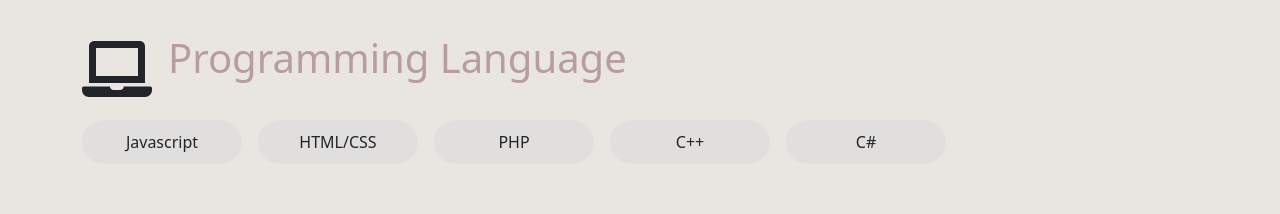
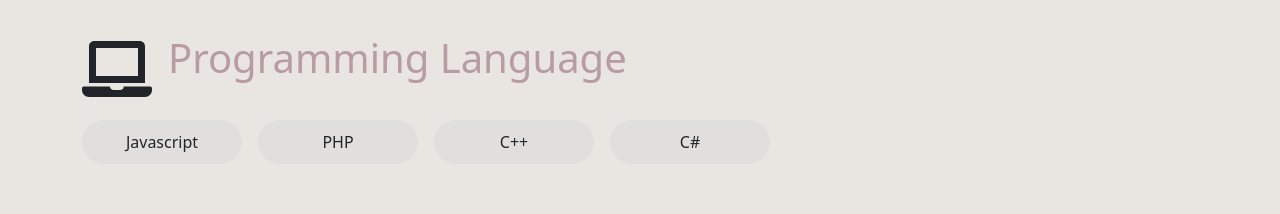
Before and after one commit to PaulMarbella/paul_portfolio, a React (Vite) app: page / in a window 1280 px wide. Shown: the part 2080-2294 px from the top of the page. Built offline with nearby package versions, Linux system fonts and the light colour scheme.

Commit message:
-remove one tag from skills

```diff
--- a/src/pages/skills/skills.jsx
+++ b/src/pages/skills/skills.jsx
@@ -14,7 +14,6 @@ function Skills(){
                     </div>
                     <div className="d-flex gap-3 mt-3">
                         <div className="tags">Javascript</div>
-                        <div className="tags">HTML/CSS</div>
                         <div className="tags">PHP</div>
                         <div className="tags">C++</div>
                         <div className="tags">C#</div>
```
